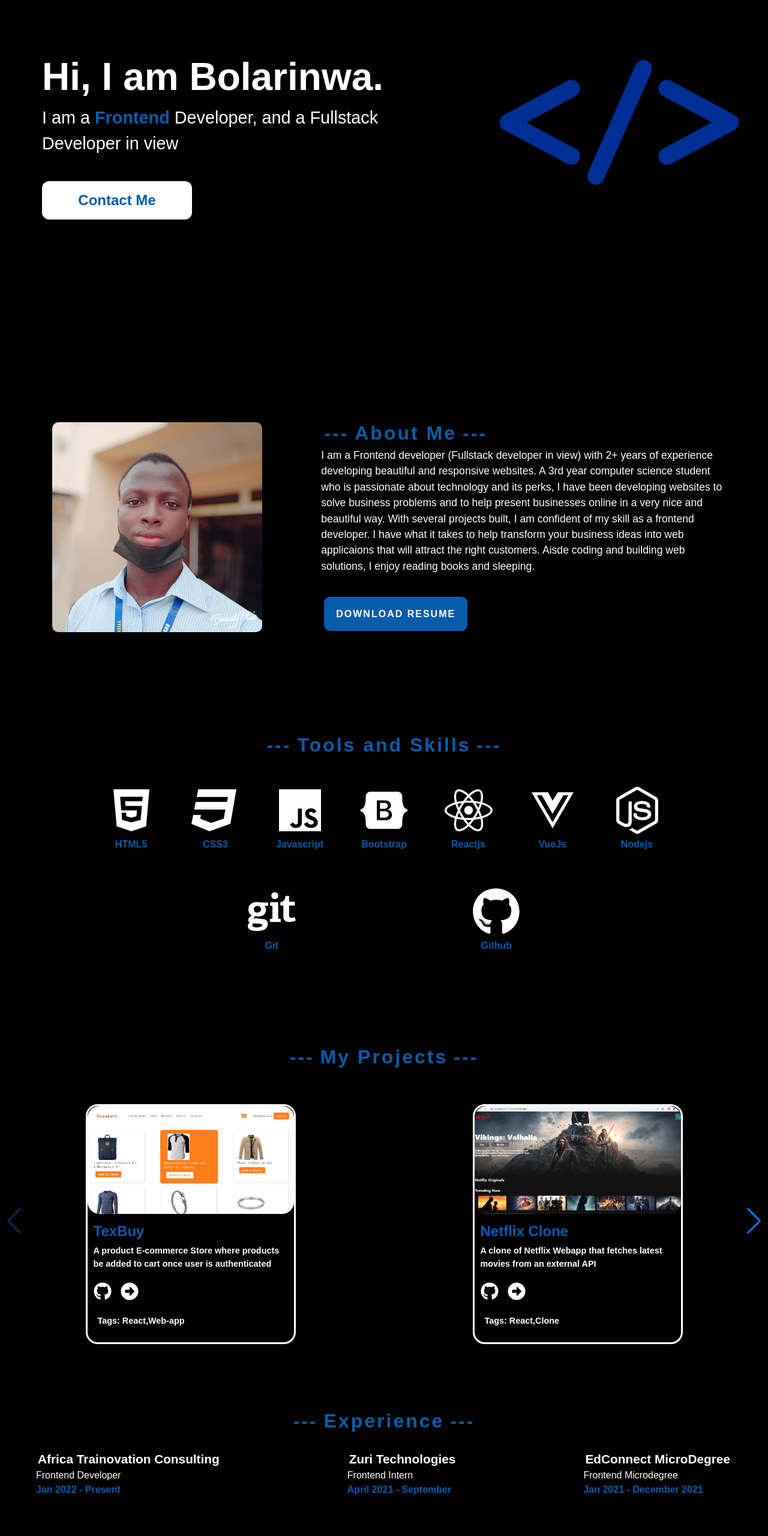
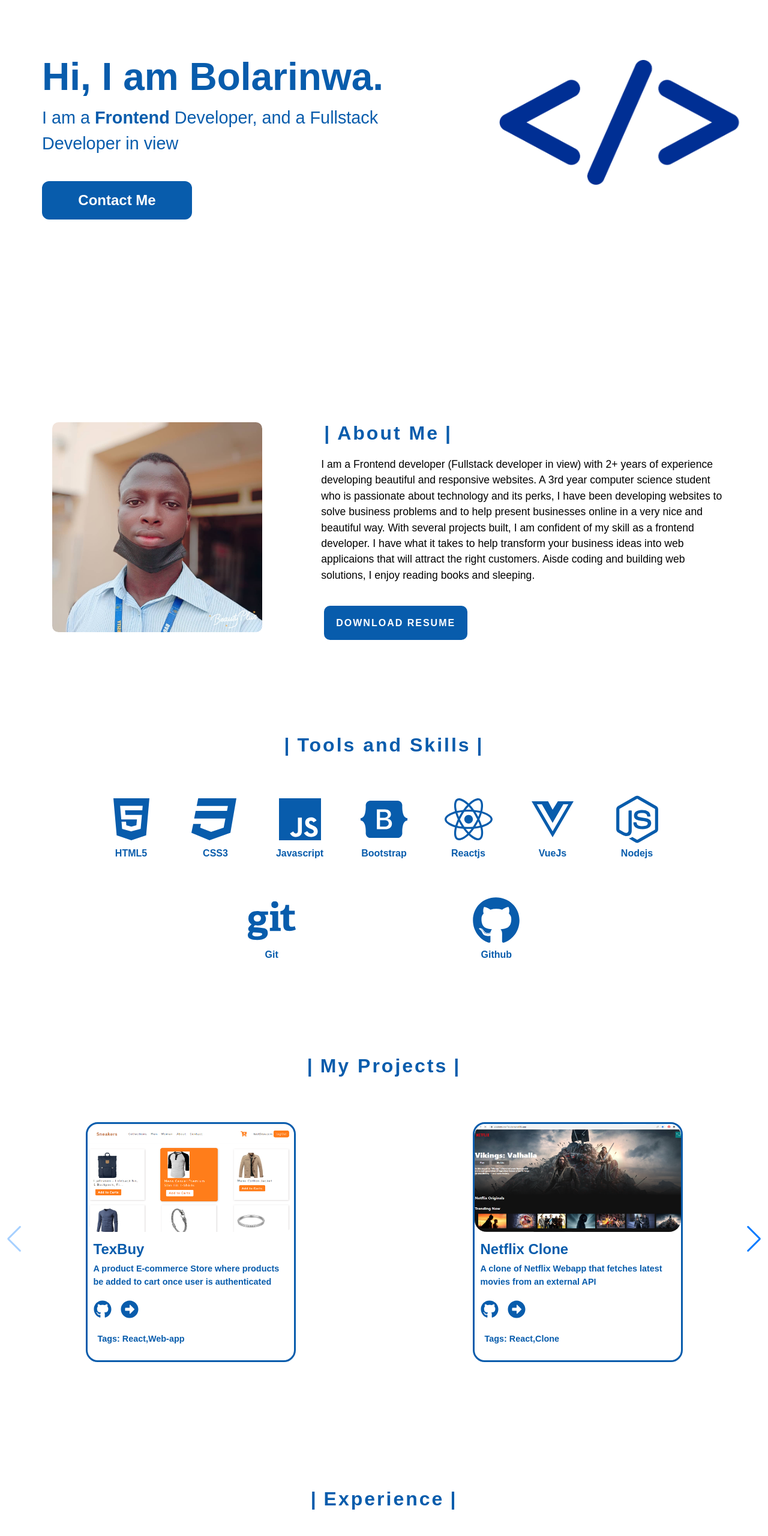
Before and after one commit to Bola-coder/portfolio, a React (Create React App) app: page / in a window 1280 px wide. Shown: the part 234-2795 px from the top of the page at 60% size. Built offline with nearby package versions, Linux system fonts and the light colour scheme.

Commit message:
Finished the send message part of the contact section

```diff
--- a/src/App.js
+++ b/src/App.js
@@ -14,11 +14,13 @@ import Skills from "./components/Skills";
 import Contact from "./components/Contact";
 
 function App() {
+  const { light } = useContext(LightModeContext);
+
   useEffect(() => {
     AOS.init({ duration: 2000 });
   }, []);
 
-  const { light } = useContext(LightModeContext);
+  console.log(light);
   const theme = {
     colors: {
       body: " #fff",
--- a/src/app.css
+++ b/src/app.css
@@ -4,7 +4,7 @@
   box-sizing: border-box;
 }
 body {
-max-width: 100vw;
+  max-width: 100vw;
   overflow-x: hidden;
 }
 
--- a/src/components/context/LightModeContext.jsx
+++ b/src/components/context/LightModeContext.jsx
@@ -3,7 +3,7 @@ import React, { useState, createContext } from "react";
 export const LightModeContext = createContext();
 
 export const LightModeProvider = ({ children }) => {
-  const [light, setLight] = useState(false);
+  const [light, setLight] = useState(true);
   const handleLightMode = () => {
     setLight((current) => !current);
   };
--- a/src/styles/Button.styled.js
+++ b/src/styles/Button.styled.js
@@ -13,9 +13,9 @@ export const Button = styled.button`
   cursor: pointer;
 
   &:hover {
-    // color: #fff;
-    // border: 3px solid rgb(8, 92, 172);
-    opacity: 0.9;
+    background-color: ${({ theme }) => theme.colors.banner_btn_text};
+    color: ${({ theme }) => theme.colors.light_text};
+    border: 4px solid rgb(8, 92, 172);
     transform: scaleX(0.97);
   }
 
--- a/src/styles/Contact.styled.js
+++ b/src/styles/Contact.styled.js
@@ -2,6 +2,7 @@ import styled from "styled-components";
 
 export const StyledContacts = styled.section`
   padding: 20px;
+  margin-top: 140px;
 `;
 
 export const StyledContact = styled.section`
@@ -15,8 +16,8 @@ export const StyledForm = styled.div`
   form {
     max-width: 500px;
 
-    & > div{
-        margin-bottom: 20px;
+    & > div {
+      margin-bottom: 20px;
     }
 
     label {
@@ -26,14 +27,13 @@ export const StyledForm = styled.div`
       letter-spacing: 2px;
     }
 
-    input[type="text"],
+    input,
     textarea {
       width: 400px;
       padding: 10px 20px;
       border: 3px solid ${({ theme }) => theme.colors.light_text};
-      border-radius: 20px;
-      font-szie: 1.3rem
-
+      border-radius: 10px;
+      font-szie: 1.3rem;
       &:focus {
         outline: none;
       }
@@ -47,7 +47,9 @@ export const StyledForm = styled.div`
     button {
       padding: 10px 15px;
       color: ${({ theme }) => theme.colors.banner_btn_text};
+      background-color: ${({ theme }) => theme.colors.banner_btn_bg};
       font-size: 1.2rem;
+      border: 0;
       font-weight: bolder;
       border-radius: 8px;
       cursor: pointer;
@@ -55,7 +57,12 @@ export const StyledForm = styled.div`
       &:focus {
         outline: none;
       }
-    }
 
+      &:hover {
+        background-color: ${({ theme }) => theme.colors.banner_btn_text};
+        color: ${({ theme }) => theme.colors.light_text};
+        border: 2px solid rgb(8, 92, 172);
+      }
+    } // End of Button
   } // End of Form
 `;
--- a/src/styles/SectionHeader.styled.js
+++ b/src/styles/SectionHeader.styled.js
@@ -4,12 +4,12 @@ export const StyledHeading = styled.h2`
   font-size: 2rem;
   text-align: ${(props) => props.align || "center"};
   color: ${({ theme }) => theme.colors.heading_text};
-  // margin-bottom: 15px;
+  margin-bottom: 15px;
   letter-spacing: 3px;
 
   &::after,
   &::before {
-    content: "---";
+    content: "|";
     color: rgb(8, 92, 172);
     margin-top: 10px;
     padding: 0px 10px;
--- a/src/styles/Work.styled.js
+++ b/src/styles/Work.styled.js
@@ -2,7 +2,7 @@ import styled from "styled-components";
 
 export const StyledWorks = styled.section`
   padding: 20px;
-  margin-top: 40px;
+  margin-top: 140px;
   max-width: 100vw;
 
   @media screen and (max-width: 768px) {
```
